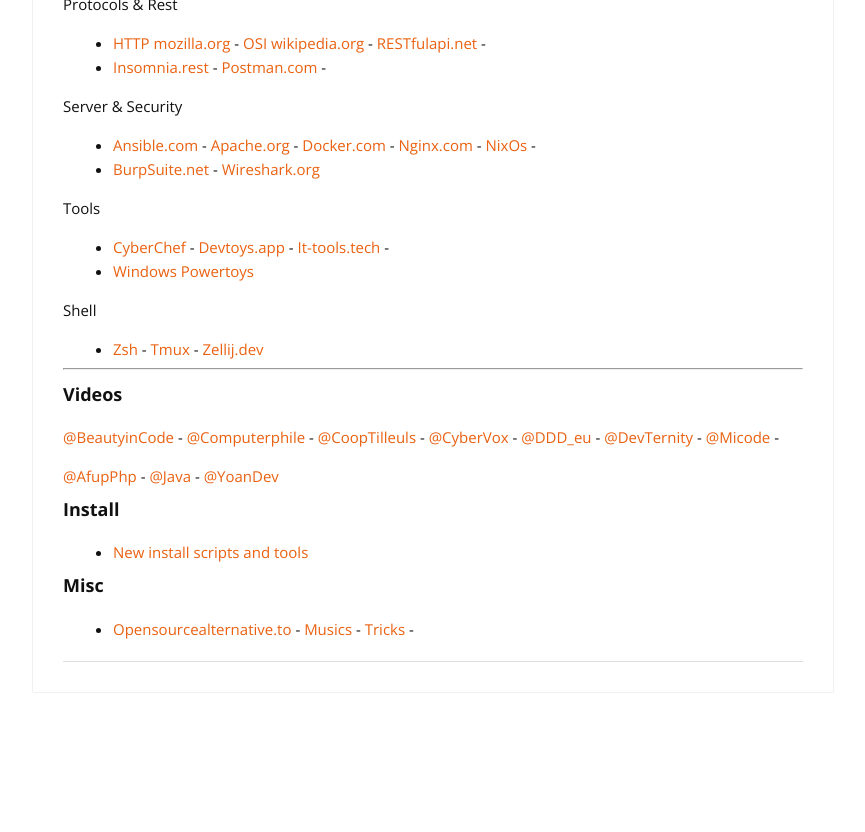
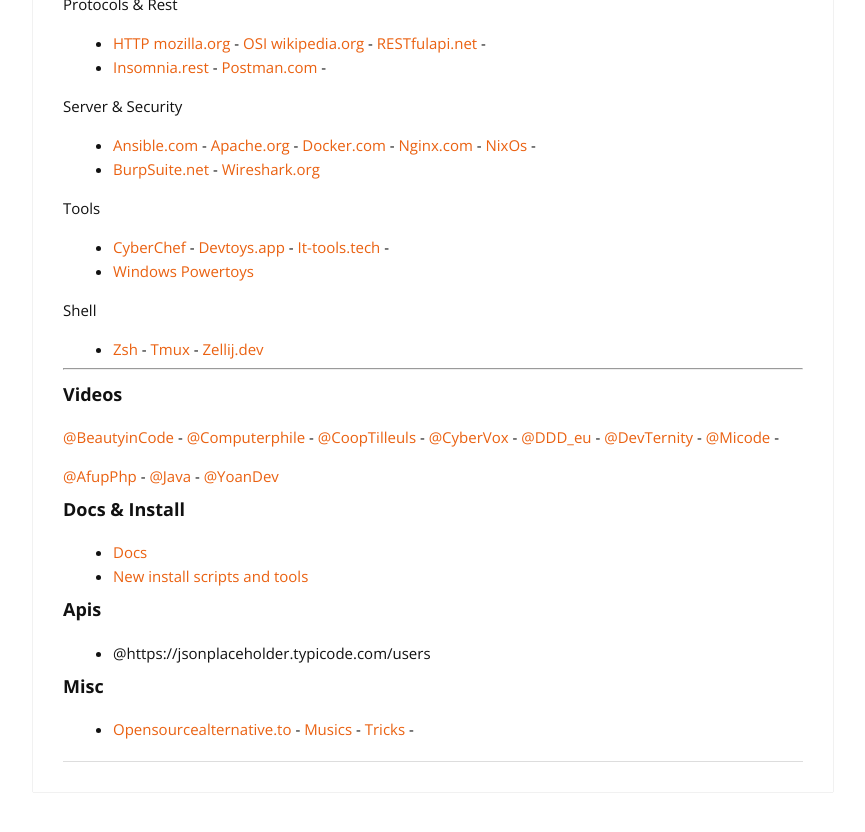
Before and after one commit to cylmat/cylmat.github.io, a Jekyll site: the page built from _pages/USEFUL.md, in a window 1280 px wide and 900 px high, scrolled down 3277 px. Shown: the top 832 px of the window, without its empty margins (207-1072 px from the left). Built offline with Jekyll 4.4.1, drawn with Linux system fonts in a browser that asks for light colours; nearby versions of some CDN libraries; before the commit the page ends 4077 px from its top, so only the background shows below that.

Commit message:
Update USEFUL.md

```diff
--- a/_pages/USEFUL.md
+++ b/_pages/USEFUL.md
@@ -167,8 +167,12 @@
 [@Java](https://www.youtube.com/@java) -
 [@YoanDev](https://m.youtube.com/@yoandevco)
 
-### Install
+### Docs & Install
+- [Docs](https://github.com/cylmat/docs)
 - [New install scripts and tools](https://github.com/cylmat/docs/tree/main/install)
+
+### Apis
+- @https://jsonplaceholder.typicode.com/users
 
 ### Misc
 - [Opensourcealternative.to](https://www.opensourcealternative.to) - [Musics](https://cylmat.github.io/musics) - [Tricks](https://cylmat.github.io/tricks) -
```
